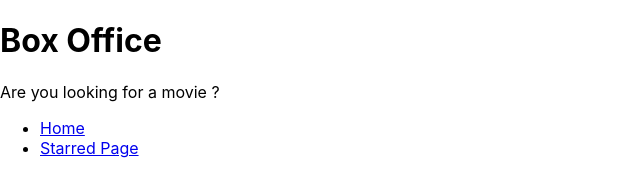
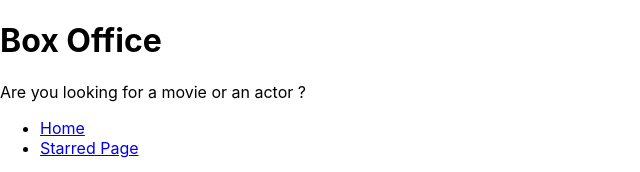
Before and after one commit to PushpendraAneshwari/box-office-app, a React (Create React App) app: page / in a window 1280 px wide. Shown: the top 172 px of the page, without its empty margins (0-640 px from the left). Built offline with nearby package versions, Linux system fonts and the light colour scheme.

Commit message:
displayed show results

```diff
--- a/src/components/MainPageLayout.js
+++ b/src/components/MainPageLayout.js
@@ -5,7 +5,10 @@ import Title from "./Title";
 const MainPageLayout = ({ children }) => {
   return (
     <div>
-      <Title title={"Box Office"} subtitle={"Are you looking for a movie ?"} />
+      <Title
+        title={"Box Office"}
+        subtitle={"Are you looking for a movie or an actor ?"}
+      />
       <Navs />
       {children}
     </div>
--- /dev/null
+++ b/src/misc/config.js
@@ -0,0 +1,9 @@
+const API_BASE_URL = "https://api.tvmaze.com";
+
+export async function apiGet(queryString) {
+  const response = await fetch(` ${API_BASE_URL}${queryString}`).then((r) =>
+    r.json()
+  );
+
+  return response;
+}
--- a/src/pages/Home.js
+++ b/src/pages/Home.js
@@ -1,8 +1,9 @@
 import React, { useState } from "react";
 import MainPageLayout from "../components/MainPageLayout";
-
+import { apiGet } from "../misc/config";
 const Home = () => {
   const [input, setInput] = useState("");
+  const [results, setResults] = useState(null);
 
   const onInputChange = (ev) => {
     setInput(ev.target.value);
@@ -10,17 +11,35 @@ const Home = () => {
 
   const onSearch = () => {
     // https://api.tvmaze.com/search/shows?q=girls
-    fetch(` https://api.tvmaze.com/search/shows?q=${input}`)
-      .then((r) => r.json())
-      .then((result) => {
-        console.log(result);
-      });
+
+    apiGet(`/search/shows?q=${input}`).then((result) => {
+      setResults(result);
+      console.log(result);
+    });
   };
 
   const onKeyDown = (ev) => {
     if (ev.keyCode === 13) {
       onSearch();
     }
+  };
+
+  const renderResults = () => {
+    if (results && results.length === 0) {
+      return <div>No Results !!</div>;
+    }
+
+    if (results && results.length > 0) {
+      return (
+        <div>
+          {results.map((item) => (
+            <div key={item.show.id}>{item.show.name}</div>
+          ))}
+        </div>
+      );
+    }
+
+    return null;
   };
 
   return (
@@ -34,6 +53,7 @@ const Home = () => {
       <button type="button" onClick={onSearch}>
         Search
       </button>
+      {renderResults()}
     </MainPageLayout>
   );
 };
```
